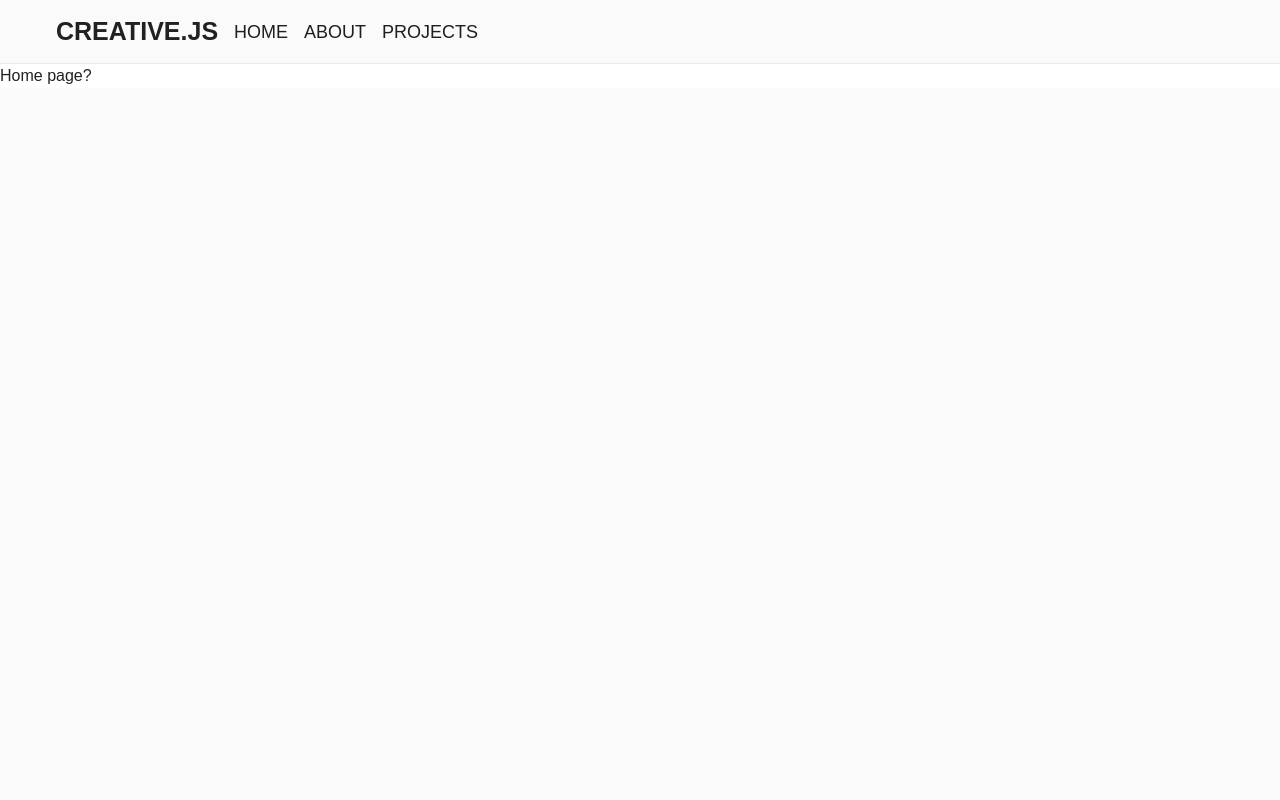
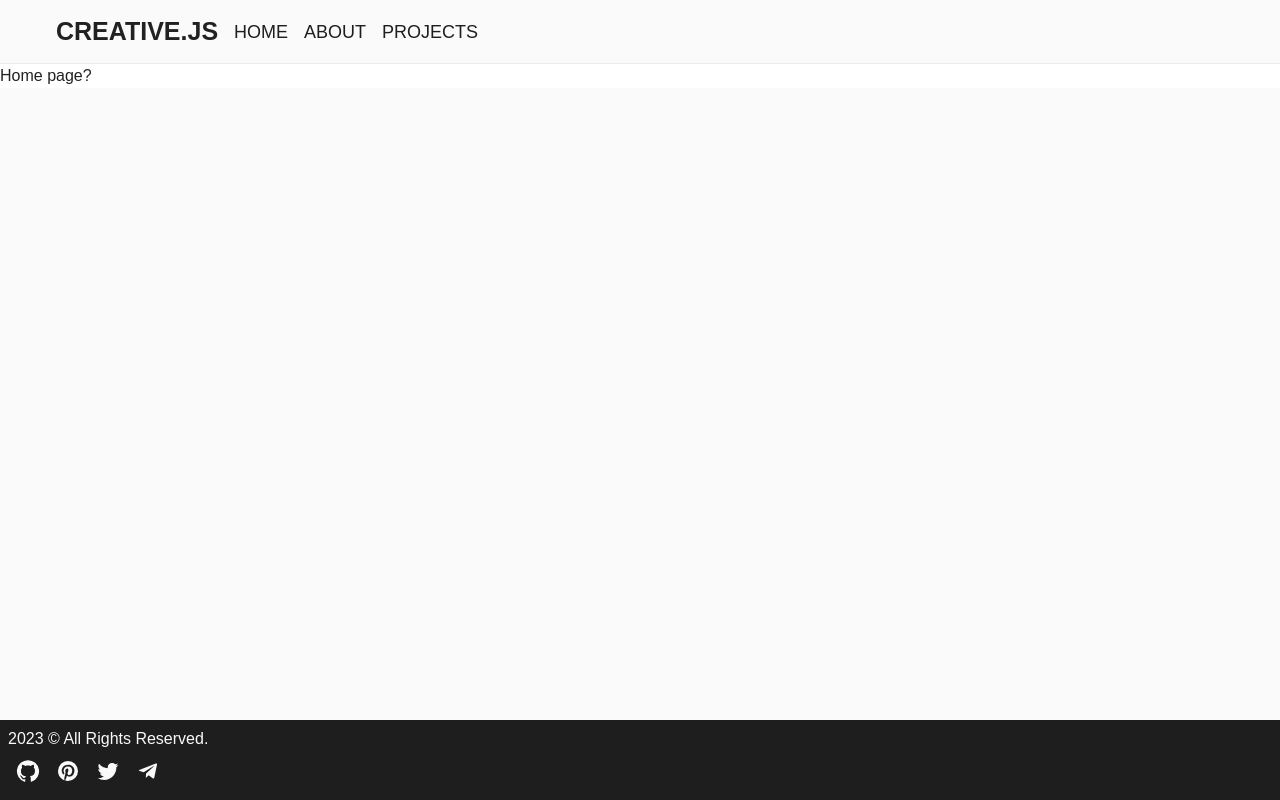
Before and after one commit to ArtemIvanko/Portfolio.v1, a React (Create React App) app: page /home in a window 1280 px wide. Built offline with nearby package versions, Linux system fonts and the light colour scheme; a web font is replaced by a local one.

Commit message:
Created and used Footer bar

```diff
--- /dev/null
+++ b/src/components/Footer/Footer.tsx
@@ -0,0 +1,52 @@
+import { IconButton, Typography, Link } from "@mui/material";
+import { ReactNode } from "react";
+import GitHubIcon from "@mui/icons-material/GitHub";
+import PinterestIcon from "@mui/icons-material/Pinterest";
+import TwitterIcon from "@mui/icons-material/Twitter";
+import TelegramIcon from "@mui/icons-material/Telegram";
+import styled from "@/DefaultTheme";
+
+interface ISocialLinkProps {
+  href: string;
+  icon: ReactNode;
+}
+
+export const Footer = () => (
+  <Root>
+    <CopyrightTitle variant="body2">2023 © All Rights Reserved.</CopyrightTitle>
+    <LinkContainer>
+      <SocialLink href="" icon={<GitHubIcon />} />
+      <SocialLink href="" icon={<PinterestIcon />} />
+      <SocialLink href="" icon={<TwitterIcon />} />
+      <SocialLink href="" icon={<TelegramIcon />} />
+    </LinkContainer>
+  </Root>
+);
+
+const Root = styled("div")(({ theme }) => ({
+  display: "flex",
+  flexDirection: "column",
+  width: "100%",
+  height: "5rem",
+  background: theme.palette.primary.main,
+  color: theme.palette.secondary.main,
+  padding: "0.5rem",
+}));
+
+const CopyrightTitle = styled(Typography)(({ theme }) => ({
+  [theme.breakpoints.up("lg")]: {
+    fontSize: theme.typography.body1.fontSize,
+  },
+}));
+
+const LinkContainer = styled("div")({
+  display: "flex",
+});
+
+const SocialLink = ({ href, icon }: ISocialLinkProps) => (
+  <IconButton>
+    <Link color="secondary" href={href}>
+      {icon}
+    </Link>
+  </IconButton>
+);
--- /dev/null
+++ b/src/components/Footer/index.ts
@@ -0,0 +1 @@
+export * from "./Footer";
--- a/src/components/Navigation/Navigation.tsx
+++ b/src/components/Navigation/Navigation.tsx
@@ -1,6 +1,7 @@
 import { FunctionComponent } from "react";
 import { Link, Outlet } from "react-router-dom";
 import { Typography } from "@mui/material";
+import { Footer } from "@shared/Footer";
 import styled from "@/DefaultTheme";
 
 export const Navigation: FunctionComponent = () => (
@@ -14,6 +15,7 @@ export const Navigation: FunctionComponent = () => (
     <ContentWrapper>
       <Outlet />
     </ContentWrapper>
+    <Footer />
   </Root>
 );
 
```
